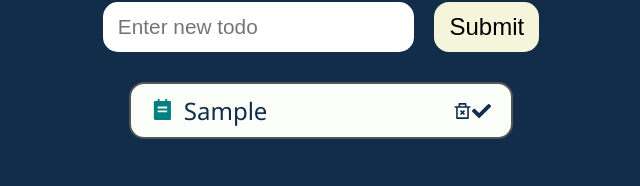
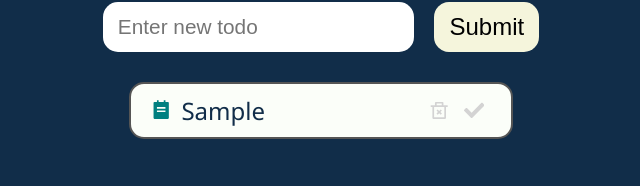
Before and after one commit to YaroslavKashkarov/todo-my-app, a React (Create React App) app: page / in a window 1280 px wide. Both pictures are taken after typing "Sample" into the empty fields and a click on the button "Submit". Shown: the part 110-296 px from the top of the page, without its empty margins (319-959 px from the left). Built offline with nearby package versions, Linux system fonts and the light colour scheme.

Commit message:
updated the Todo.js therefore composed styles for components RiDeleteBinLine and FaCheck icons

```diff
--- a/src/components/Todos/Todo.js
+++ b/src/components/Todos/Todo.js
@@ -7,8 +7,8 @@ function Todo({todo, deleteTodo}) {
     <div className={styles.todo} onDoubleClick={() => deleteTodo(todo.id)}>
       <RiTodoFill className={styles.todoIcon} />
       <div className={styles.todoText}>{todo.text}</div>
-      <RiDeleteBin2Line />
-      <FaCheck />
+      <RiDeleteBin2Line className={styles.deletedIcon} />
+      <FaCheck className={styles.checkIcon} />
     </div>
   )
 }
```
